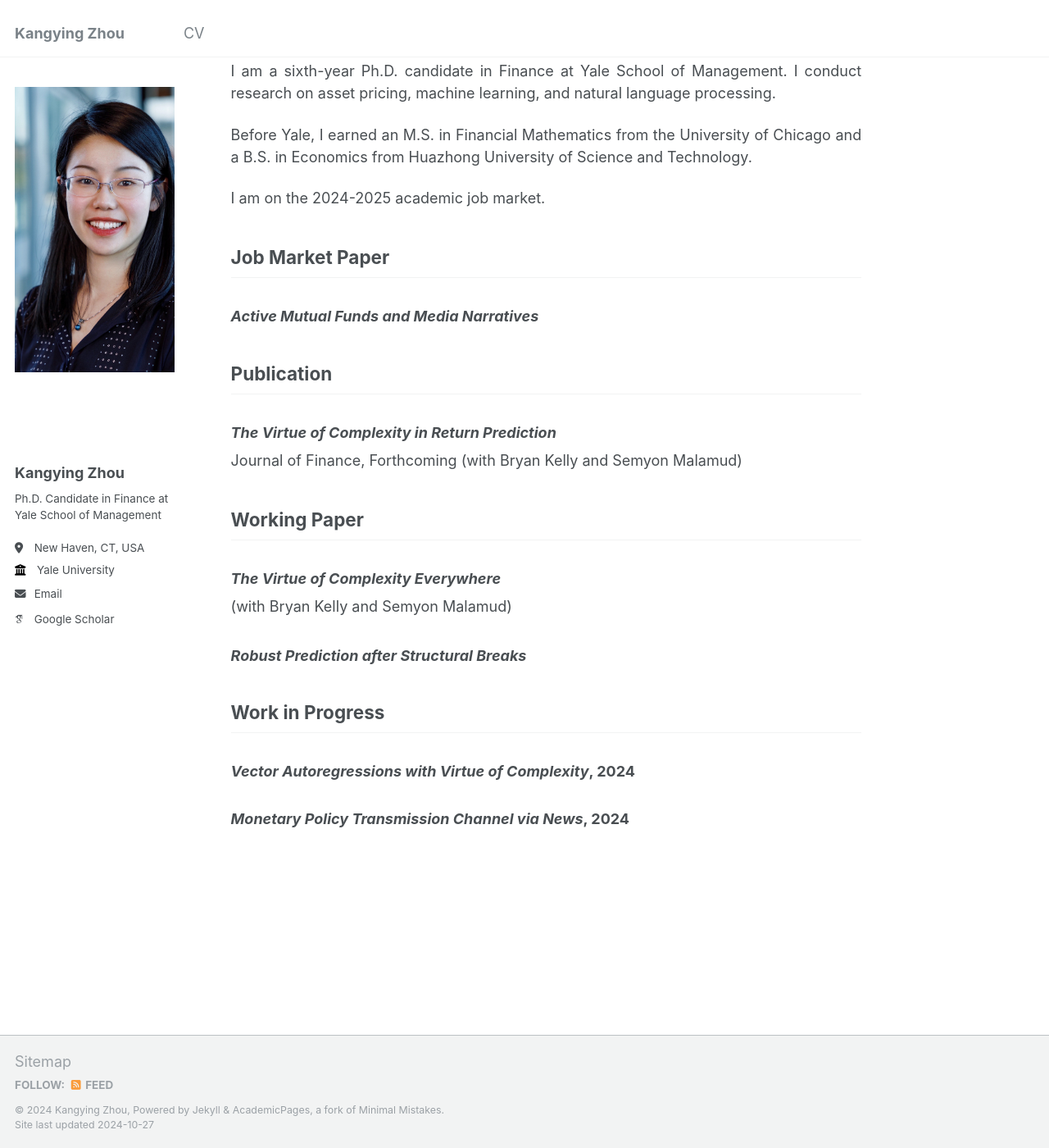
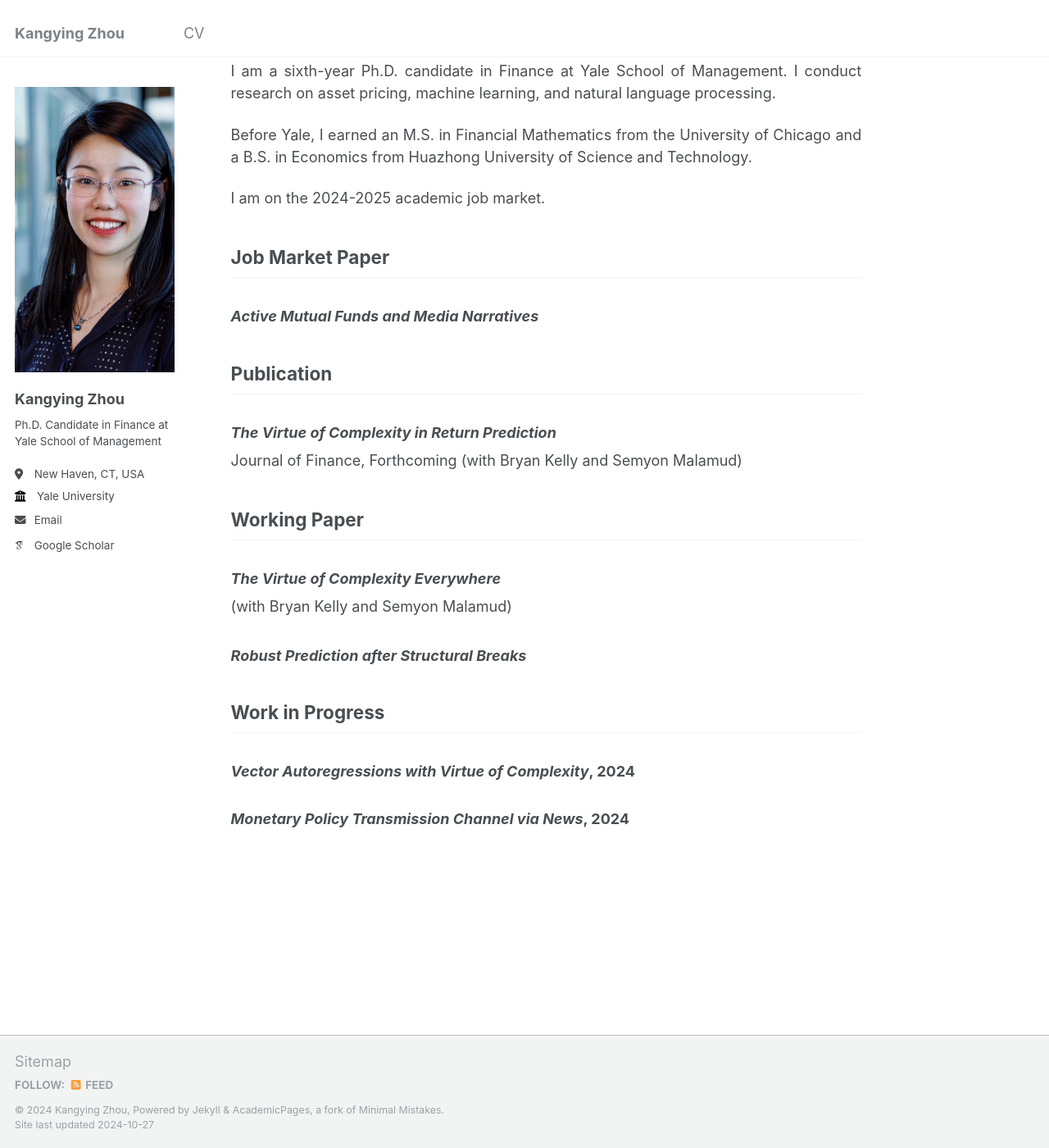
Before and after one commit to rosieli5/rosieli5.github.io, a Jekyll site: the page built from _pages/about.md, in a window 1280 px wide and 1400 px high, scrolled down 75 px. Shown: the whole window at 82% size. Built offline with Jekyll 4.4.1, drawn with Linux system fonts in a browser that asks for light colours; some web fonts are replaced.

Commit message:
Update _sidebar.scss

```diff
--- a/_sass/_sidebar.scss
+++ b/_sass/_sidebar.scss
@@ -82,11 +82,11 @@
   vertical-align: top;
   // width: 36px;
   // width: 240px;
-  width: 300px;
+  width: 240px;
   // set width only, for non-square avatars
   // height: 36px;
   // height: 360px;
-  height: 450px;
+  height: 360px;
   // display: table-cell;
 
   // @include breakpoint($large) {
```
